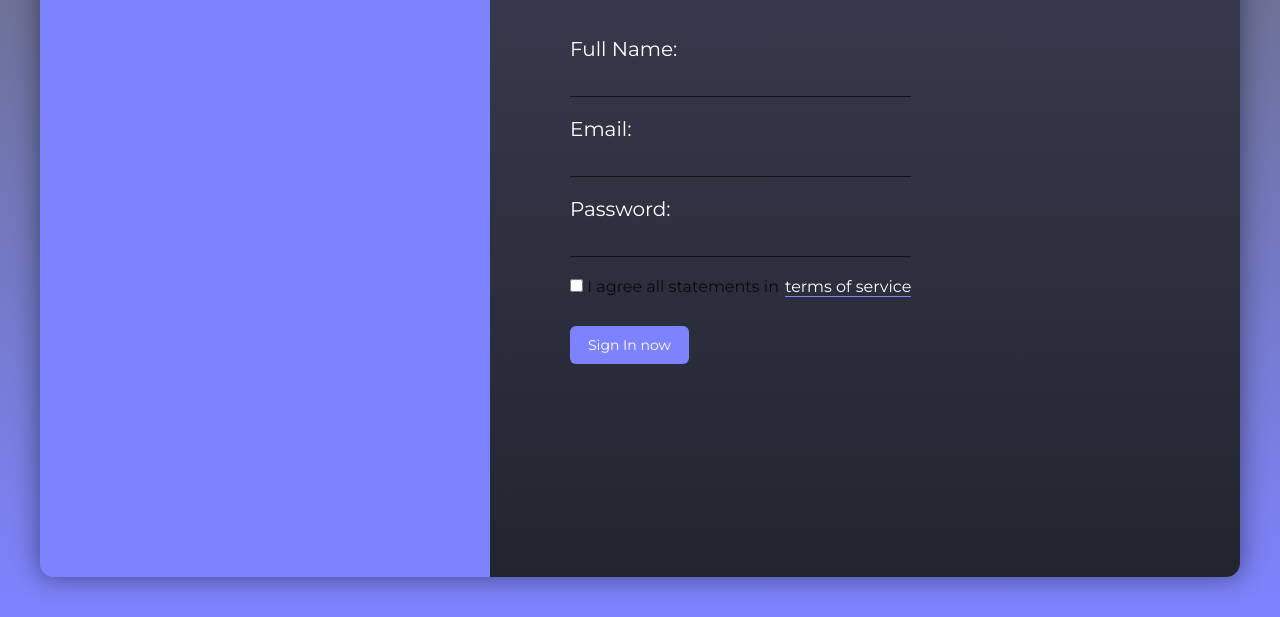
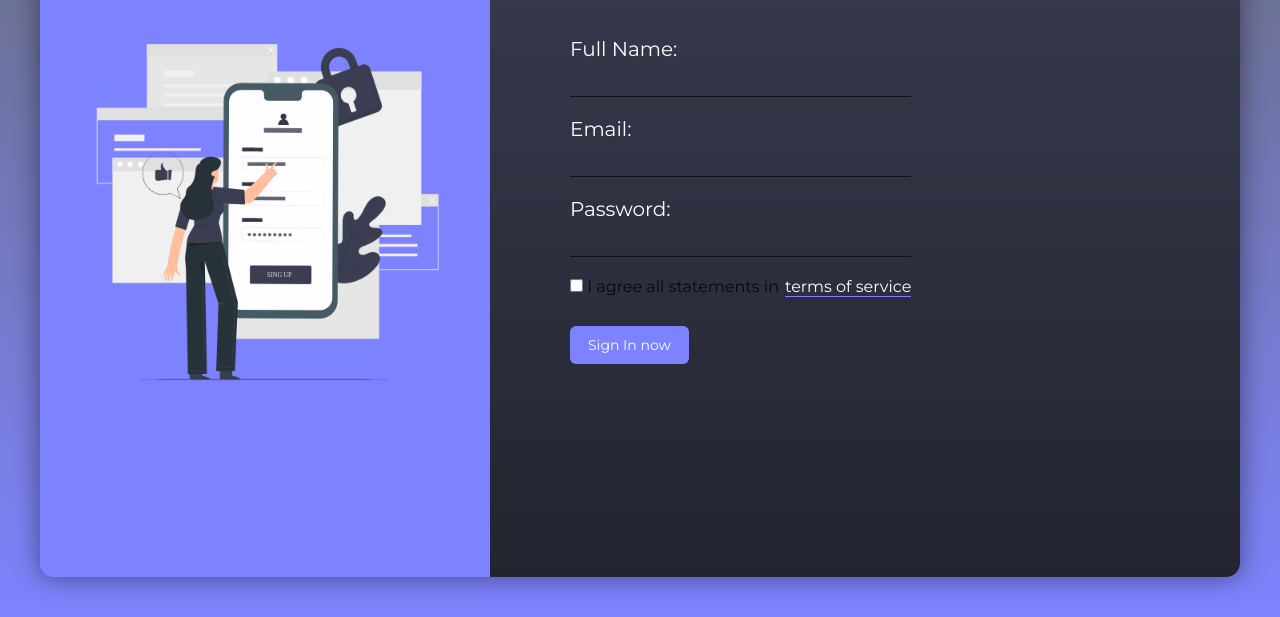
Before and after one commit to nattancode07/tela-de-login-cadastro, a plain HTML site: page index.html in a window 1280 px wide. Shown: the part 183-800 px from the top of the page. Drawn offline with nearby package versions, Linux system fonts and the light colour scheme; the site is published under a folder, as on GitHub Pages, so addresses that start at the root find nothing.

Commit message:
correção da imagem

```diff
--- a/index.html
+++ b/index.html
@@ -13,8 +13,7 @@
 
     <div class="div-principal">
         <div class="div-esquerda">
-            <img src="/imagens/Mobile login-2.gif" class="svg" alt="">
-            <script type='text/javascript'>document.addEventListener('DOMContentLoaded', function () {window.setTimeout(document.querySelector('svg').classList.add('animated'),1000);})</script>
+            <img src="imagens/Mobile login-2.gif" class="svg" alt="">
         </div>
         <div class="div-direita">
 
```
